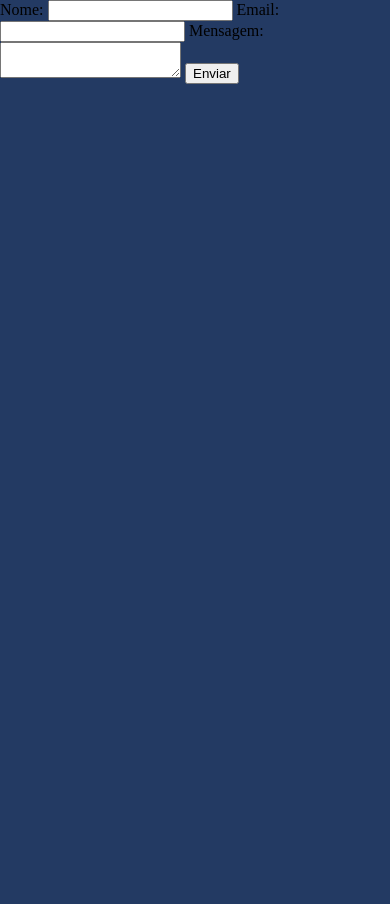
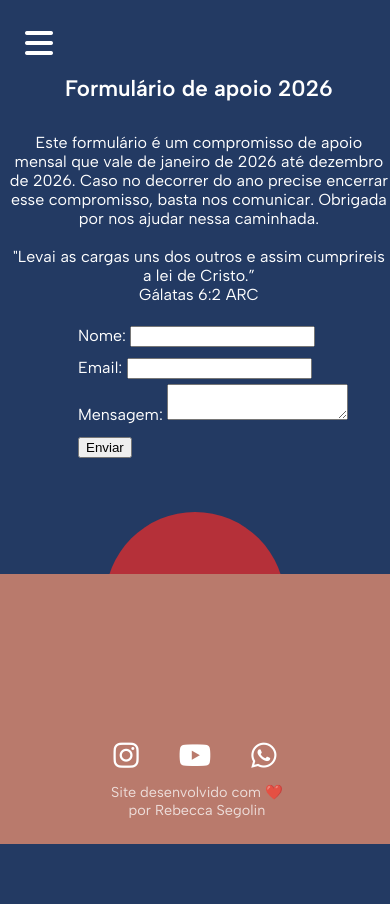
Before and after one commit to familiasegolin/familiasegolin.github.io, a plain HTML site: page apoio.html in a window 390 px wide. Before the commit the page ends 844 px from the top, so only its background shows below. Drawn offline with Linux system fonts and the light colour scheme.

Commit message:
form parte 1

```diff
--- a/teste.css
+++ b/apoio.css
@@ -1,3 +1,13 @@
+a{   color: white;
+}
+
+h1,p{
+    z-index: 3;
+  position: relative;
+  display: inline-block;
+      padding-left:20%;
+}
+
 /* ======== Neutraliza delays e animações da home ======== */
 .menu a,
 .text-jp span,
@@ -23,6 +33,18 @@ body {
   min-height: 100vh;
   position: relative;
 }
+
+form{
+  z-index: 3;
+  position: relative;
+  display: inline-block;
+  line-height: 2;
+    padding-right: 2%;
+    padding-left:20%;
+    text-align: left;
+
+}
+
 
 /* ======== Footer ======== */
 .footer {
@@ -50,11 +72,8 @@ body {
 
 /* ======== Responsivo ======== */
 @media (max-width: 768px) {
-  .profile-img { width: 90px; height: 90px; }
   h1 { font-size: 1.4rem; }
-  .link-card img { width: 40px; height: 40px; }
 }
-
 html, body {
   height: 100%;
   overflow: hidden; /* remove rolagem */
@@ -119,7 +138,12 @@ html, body {
   .menu-toggle {
     display: block;
   }
-
+h1,p{
+    z-index: 3;
+  position: relative;
+  display: inline-block;
+      padding-left:2%;
+}
   /* Esconde o menu padrão e cria o painel lateral */
   .menu {
     position: fixed;
--- a/apoio.html
+++ b/apoio.html
@@ -1,28 +1,48 @@
 <!DOCTYPE html>
 <html lang="pt-BR">
 <head>
-<meta charset="UTF-8" />
-<meta name="viewport" content="width=device-width, initial-scale=1.0"/>
-<title>Família Segolin | Formulário de Apoio</title>
-<link href="https://fonts.googleapis.com/css2?family=Noto+Serif+JP:wght@500&display=swap" rel="stylesheet">
-<link href="https://fonts.googleapis.com/css2?family=Albert+Sans:wght@400;500;600&display=swap" rel="stylesheet">
-<link rel="stylesheet" type="text/css" href="style.css">
-<link
+  <meta charset="UTF-8">
+  <meta name="viewport" content="width=device-width, initial-scale=1.0">
+  <title>Família Segolin | Formulário de apoio</title>
+  <link href="https://fonts.googleapis.com/css2?family=Albert+Sans:wght@400;500;600&display=swap" rel="stylesheet">
+  <link
   rel="stylesheet"
   href="https://cdnjs.cloudflare.com/ajax/libs/font-awesome/6.5.0/css/all.min.css"
 />
+<link rel="stylesheet" href="style.css">
+<link rel="stylesheet" href="apoio.css">
 <link rel="shortcut icon" type="imagex/png" href="./assets/japao.ico">
 </head>
 <body>
 
+<!-- ======== MENU ======== -->
+<div class="menu-toggle" onclick="toggleMenu()">
+  <i class="fa-solid fa-bars"></i>
+</div>
 
-<!-- modify this form HTML and place wherever you want your form -->
+<nav class="menu">
+  <button class="close-btn" onclick="toggleMenu()">
+    <i class="fa-solid fa-xmark"></i>
+  </button>
+  <a href="index.html">Início</a>
+  <a href="sobre.html">Quem somos</a>
+  <a href="galeria.html">Galeria</a>
+  <a href="apoio.html" class="active">Apoie-nos 2026</a>
+  <a href="oferta.html">Como ofertar</a>
+</nav>
+
+
+  <div class="sun"></div>
+  <div class="horizon"></div>
+  <h1>Formulário de apoio 2026</h1>
+<p> Este formulário é um compromisso de apoio mensal que vale de janeiro de 2026 até dezembro de 2026. Caso no decorrer do ano precise encerrar esse compromisso, basta nos comunicar. Obrigada por nos ajudar nessa caminhada.<br><br>"Levai as cargas uns dos outros e assim cumprireis a lei de Cristo.”<br>Gálatas 6:2 ARC</p>
+
 <form id="contact-form" action="https://formspree.io/f/mzzjapbe" method="POST">
   <label>Nome:
-    <input type="text" name="nome" required>
+    <input type="text" name="nome" required><br>
   </label>
   <label>Email:
-    <input type="email" name="email" required>
+    <input type="email" name="email" required><br>
   </label>
   <label>Mensagem:
     <textarea name="mensagem" required></textarea>
@@ -33,28 +53,39 @@
   </p>
 </form>
 
+ <div class="footer-space"></div>
+<footer class="footer">
+  <div class="social-icons">
+    <a href="https://www.instagram.com/familiasegolin/" target="_blank" class="social-icon">
+      <i class="fa-brands fa-instagram"></i>
+    </a>
+    <a href="https://www.youtube.com/@familiasegolin" target="_blank" class="social-icon">
+      <i class="fa-brands fa-youtube"></i>
+    </a>
+        <a href="/whatsapp.html" class="social-icon">
+      <i class="fa-brands fa-whatsapp"></i>
+    </a>
+  </div>
+
+  <p class="credit">Site desenvolvido com ❤️ por Rebecca Segolin</p>
+</footer>
+
 <script>
-  const form = document.getElementById("contact-form");
-  const successMessage = document.getElementById("success-message");
+function toggleMenu() {
+  const menu = document.querySelector('.menu');
+  const toggle = document.querySelector('.menu-toggle');
+  menu.classList.toggle('open');
 
-  form.addEventListener("submit", async (event) => {
-    event.preventDefault(); // impede o redirecionamento
-    const data = new FormData(form);
+  // Esconde o menu hamburguer quando o menu está aberto
+  if (menu.classList.contains('open')) {
+    toggle.style.display = 'none';
+  } else {
+    toggle.style.display = 'block';
+  }
+}
+</script>
 
-    const response = await fetch(form.action, {
-      method: form.method,
-      body: data,
-      headers: { 'Accept': 'application/json' }
-    });
 
-    if (response.ok) {
-      form.reset(); // limpa o formulário
-      successMessage.style.display = "block"; // mostra a mensagem
-    } else {
-      alert("Ops! Algo deu errado. Tente novamente.");
-    }
-  });
-</script>
 
 
 </body>
```
Also changed, not shown: galeria.html (+1 -1 lines), teste.html (deleted, +0 -75 lines).
